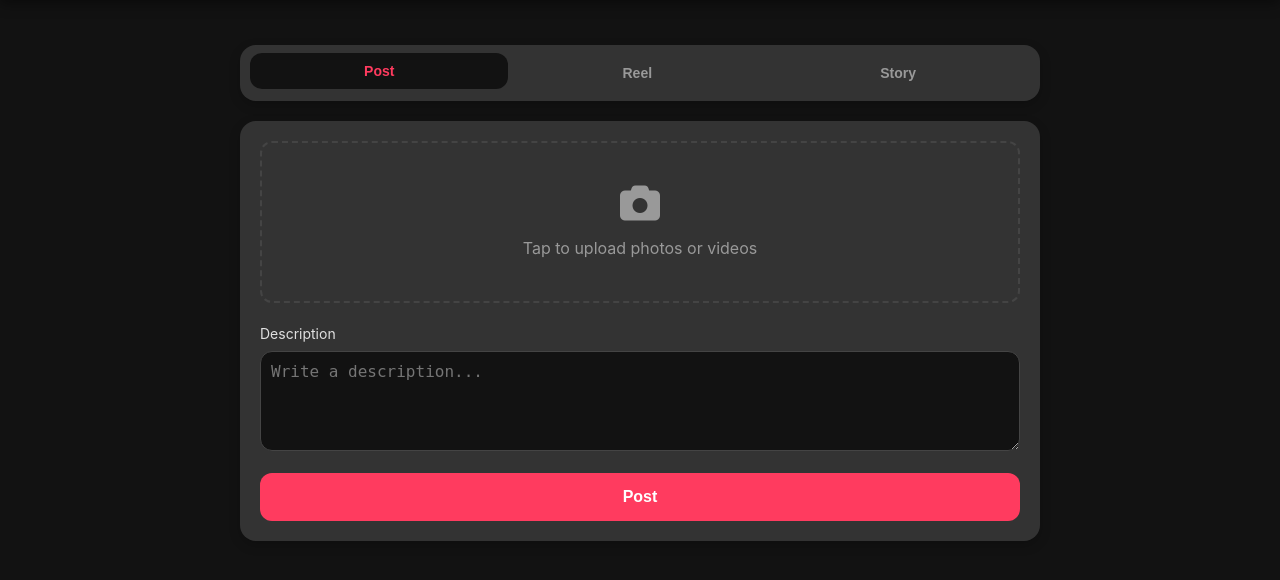
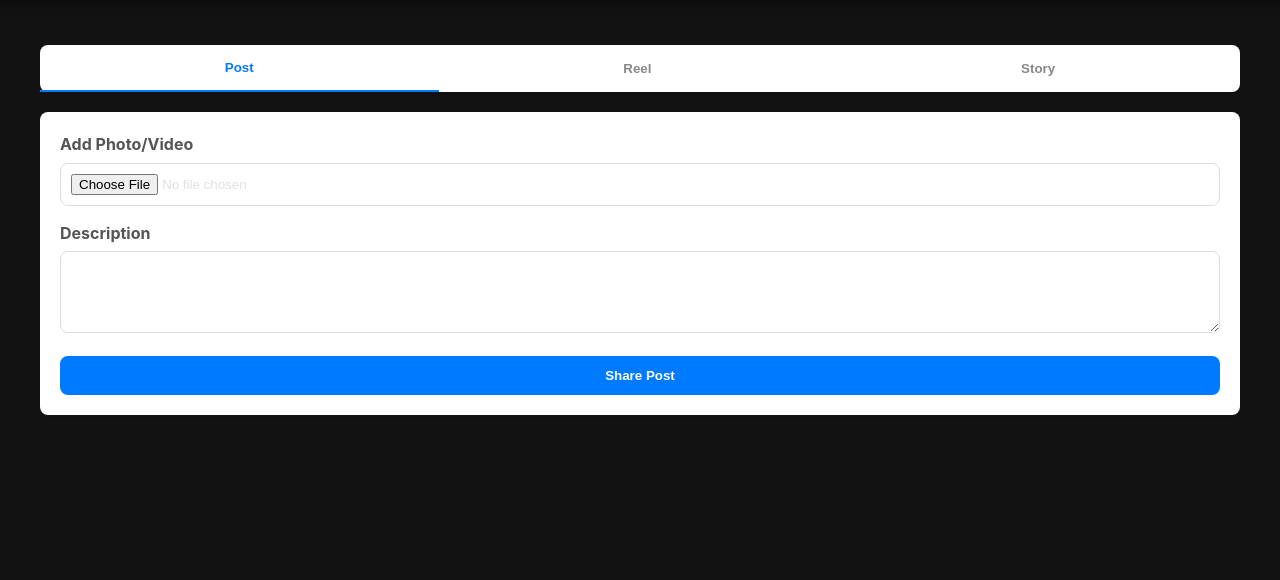
Before and after one commit to Hencheng2/fin, a Django app: template templates/add.html in a window 1280 px wide. Shown: the part 65-645 px from the top of the page. Run offline with Django 3.2, Linux system fonts and the light colour scheme; the template is opened without the code that fills it, so the values that code supplies are empty.

Commit message:
Update add.html

```diff
--- a/templates/add.html
+++ b/templates/add.html
@@ -1,239 +1,155 @@
 {% extends 'base.html' %}
 {% block title %}Add To{% endblock %}
-
 {% block content %}
 <style>
     .add-container {
         padding: 20px;
-        max-width: 800px;
-        margin: 0 auto;
     }
-    .tabs-navbar {
+    .add-navbar {
         display: flex;
-        justify-content: center;
-        background-color: var(--tertiary-color);
-        border-radius: var(--border-radius-lg);
-        box-shadow: 0 4px 12px rgba(0, 0, 0, 0.2);
+        justify-content: space-around;
+        background-color: #fff;
+        border-radius: 8px;
         margin-bottom: 20px;
+        box-shadow: 0 2px 4px rgba(0,0,0,0.05);
+    }
+    .add-nav-btn {
+        background: none;
+        border: none;
+        color: #888;
+        font-weight: bold;
+        cursor: pointer;
+        padding: 15px 0;
+        flex-grow: 1;
+        text-align: center;
+        transition: color 0.2s ease;
+    }
+    .add-nav-btn.active {
+        color: #007bff;
+        border-bottom: 2px solid #007bff;
+    }
+    .content-form {
+        display: none;
+        background-color: #fff;
+        padding: 20px;
+        border-radius: 8px;
+        box-shadow: 0 2px 4px rgba(0,0,0,0.05);
+    }
+    .content-form.active {
+        display: block;
+    }
+    .form-group {
+        margin-bottom: 15px;
+    }
+    .form-group label {
+        display: block;
+        margin-bottom: 5px;
+        font-weight: bold;
+        color: #555;
+    }
+    .form-group input[type="file"],
+    .form-group textarea,
+    .form-group select {
+        width: 100%;
         padding: 10px;
-        width: 100%;
+        border-radius: 8px;
+        border: 1px solid #ddd;
         box-sizing: border-box;
     }
-    .tabs-btn {
-        background: none;
+    .post-btn {
+        display: block;
+        width: 100%;
+        padding: 12px;
         border: none;
-        padding: 10px 15px;
-        font-size: 14px;
+        background-color: #007bff;
+        color: #fff;
         font-weight: bold;
-        color: var(--text-muted);
+        border-radius: 8px;
         cursor: pointer;
-        transition: color 0.3s ease, transform 0.2s ease;
-        white-space: nowrap;
-        flex-grow: 1;
-        border-radius: var(--border-radius-md);
+        transition: background-color 0.2s ease;
     }
-    .tabs-btn:hover, .tabs-btn.active {
-        color: var(--primary-color);
-        background-color: var(--secondary-color);
-        transform: translateY(-2px);
-    }
-    .content-sections {
-        width: 100%;
-        box-sizing: border-box;
-    }
-    .content-section {
-        display: none;
-        background-color: var(--tertiary-color);
-        padding: 20px;
-        border-radius: var(--border-radius-lg);
-        box-shadow: 0 4px 12px rgba(0, 0, 0, 0.2);
-    }
-    .content-section.active {
-        display: block;
-    }
-    .upload-area {
-        text-align: center;
-        padding: 40px 20px;
-        border: 2px dashed var(--border-color);
-        border-radius: var(--border-radius-md);
-        margin-bottom: 20px;
-        cursor: pointer;
-        transition: background-color 0.3s ease;
-    }
-    .upload-area:hover {
-        background-color: #333;
-    }
-    .upload-area .fa-icon {
-        font-size: 40px;
-        color: var(--text-muted);
-    }
-    .upload-area p {
-        margin: 10px 0 0;
-        color: var(--text-muted);
-    }
-    .input-group {
-        margin-bottom: 15px;
-    }
-    .input-group label {
-        display: block;
-        font-size: 14px;
-        margin-bottom: 5px;
-        color: var(--text-color);
-    }
-    textarea {
-        width: 100%;
-        height: 100px;
-        padding: 10px;
-        border: 1px solid var(--border-color);
-        background-color: var(--secondary-color);
-        color: var(--text-color);
-        border-radius: var(--border-radius-md);
-        box-sizing: border-box;
-        font-size: 16px;
-        resize: vertical;
-        transition: border-color 0.3s;
-    }
-    textarea:focus {
-        outline: none;
-        border-color: var(--primary-color);
-    }
-    .submit-btn {
-        width: 100%;
-        background-color: var(--primary-color);
-        color: #fff;
-        border: none;
-        padding: 15px;
-        border-radius: var(--border-radius-md);
-        font-size: 16px;
-        font-weight: bold;
-        cursor: pointer;
-        transition: background-color 0.3s ease, transform 0.2s ease;
-        text-align: center;
-    }
-    .submit-btn:hover {
-        background-color: var(--primary-light);
-        transform: translateY(-2px);
-    }
-    .visibility-options {
-        display: flex;
-        align-items: center;
-        gap: 10px;
-        margin-bottom: 20px;
-        color: var(--text-color);
-    }
-    .visibility-options select {
-        padding: 8px;
-        border-radius: var(--border-radius-sm);
-        border: 1px solid var(--border-color);
-        background-color: var(--secondary-color);
-        color: var(--text-color);
+    .post-btn:hover {
+        background-color: #0056b3;
     }
 </style>
 
 <div class="add-container">
-    <div class="tabs-navbar">
-        <button class="tabs-btn active" data-tab="post">Post</button>
-        <button class="tabs-btn" data-tab="reel">Reel</button>
-        <button class="tabs-btn" data-tab="story">Story</button>
+    <div class="add-navbar">
+        <button class="add-nav-btn active" id="post-tab-btn">Post</button>
+        <button class="add-nav-btn" id="reel-tab-btn">Reel</button>
+        <button class="add-nav-btn" id="story-tab-btn">Story</button>
     </div>
 
-    <div class="content-sections">
-        <!-- Post Section -->
-        <div class="content-section active" id="post-section">
-            <div class="upload-area" id="post-upload-area">
-                <i class="fas fa-camera fa-icon"></i>
-                <p>Tap to upload photos or videos</p>
-                <input type="file" id="post-media-upload" accept="image/*,video/*" multiple style="display: none;">
+    <div id="post-form" class="content-form active">
+        <div class="form-group">
+            <label for="post-media">Add Photo/Video</label>
+            <input type="file" id="post-media" accept="image/*,video/*">
         </div>
-            <div class="input-group">
-                <label for="post-description">Description</label>
-                <textarea id="post-description" placeholder="Write a description..."></textarea>
+        <div class="form-group">
+            <label for="post-text">Description</label>
+            <textarea id="post-text" rows="4"></textarea>
         </div>
-            <button class="submit-btn" id="post-submit-btn">Post</button>
+        <button class="post-btn">Share Post</button>
     </div>
 
-        <!-- Reel Section -->
-        <div class="content-section" id="reel-section">
-            <div class="upload-area" id="reel-upload-area">
-                <i class="fas fa-video fa-icon"></i>
-                <p>Tap to upload a video</p>
-                <input type="file" id="reel-media-upload" accept="video/*" style="display: none;">
+    <div id="reel-form" class="content-form">
+        <div class="form-group">
+            <label for="reel-media">Add Video/Photo with Audio</label>
+            <input type="file" id="reel-media" accept="video/*,image/*">
         </div>
-            <div class="input-group">
-                <label for="reel-description">Description</label>
-                <textarea id="reel-description" placeholder="Write a description..."></textarea>
+        <div class="form-group">
+            <label for="reel-text">Description</label>
+            <textarea id="reel-text" rows="4"></textarea>
         </div>
-            <button class="submit-btn" id="reel-submit-btn">Share Reel</button>
+        <button class="post-btn">Share Reel</button>
     </div>
 
-        <!-- Story Section -->
-        <div class="content-section" id="story-section">
-            <div class="upload-area" id="story-upload-area">
-                <i class="fas fa-image fa-icon"></i>
-                <p>Tap to upload a photo or video (max 30s)</p>
-                <input type="file" id="story-media-upload" accept="image/*,video/*" style="display: none;">
+    <div id="story-form" class="content-form">
+        <div class="form-group">
+            <label for="story-media">Add Story</label>
+            <input type="file" id="story-media" accept="image/*,video/*,audio/*">
         </div>
-            <div class="visibility-options">
-                <label for="story-visibility">Visible to:</label>
-                <select id="story-visibility">
-                    <option value="friends">Friends only</option>
-                    <option value="everyone">Everyone</option>
-                </select>
+        <div class="form-group">
+            <label for="story-text">Description</label>
+            <textarea id="story-text" rows="2"></textarea>
         </div>
-            <button class="submit-btn" id="story-submit-btn">Add Story</button>
+        <button class="post-btn">Share Story</button>
     </div>
 </div>
 
 <script>
     document.addEventListener('DOMContentLoaded', () => {
-            const tabs = document.querySelectorAll('.tabs-btn');
-            const sections = document.querySelectorAll('.content-section');
+        const postBtn = document.getElementById('post-tab-btn');
+        const reelBtn = document.getElementById('reel-tab-btn');
+        const storyBtn = document.getElementById('story-tab-btn');
 
-            tabs.forEach(tab => {
-                tab.addEventListener('click', () => {
-                    tabs.forEach(t => t.classList.remove('active'));
-                    tab.classList.add('active');
+        const postForm = document.getElementById('post-form');
+        const reelForm = document.getElementById('reel-form');
+        const storyForm = document.getElementById('story-form');
 
-                    const targetTab = tab.dataset.tab;
-                    sections.forEach(section => {
-                        section.classList.remove('active');
-                        if (section.id === `${targetTab}-section`) {
-                            section.classList.add('active');
-                        }
+        const showForm = (form) => {
+            document.querySelectorAll('.add-nav-btn').forEach(btn => btn.classList.remove('active'));
+            document.querySelectorAll('.content-form').forEach(f => f.classList.remove('active'));
+            form.classList.add('active');
+        };
+
+        postBtn.addEventListener('click', () => {
+            showForm(postForm);
+            postBtn.classList.add('active');
         });
+        reelBtn.addEventListener('click', () => {
+            showForm(reelForm);
+            reelBtn.classList.add('active');
         });
+        storyBtn.addEventListener('click', () => {
+            showForm(storyForm);
+            storyBtn.classList.add('active');
         });
 
-            // Post upload and submit logic
-            document.getElementById('post-upload-area').addEventListener('click', () => {
-                document.getElementById('post-media-upload').click();
-            });
-            document.getElementById('post-submit-btn').addEventListener('click', () => {
-                const description = document.getElementById('post-description').value;
-                const mediaFiles = document.getElementById('post-media-upload').files;
-                // Your backend API call to create a post goes here
-            });
-
-            // Reel upload and submit logic
-            document.getElementById('reel-upload-area').addEventListener('click', () => {
-                document.getElementById('reel-media-upload').click();
-            });
-            document.getElementById('reel-submit-btn').addEventListener('click', () => {
-                const description = document.getElementById('reel-description').value;
-                const mediaFile = document.getElementById('reel-media-upload').files[0];
-                // Your backend API call to create a reel goes here
-            });
-
-            // Story upload and submit logic
-            document.getElementById('story-upload-area').addEventListener('click', () => {
-                document.getElementById('story-media-upload').click();
-            });
-            document.getElementById('story-submit-btn').addEventListener('click', () => {
-                const mediaFile = document.getElementById('story-media-upload').files[0];
-                const visibility = document.getElementById('story-visibility').value;
-                // Your backend API call to create a story goes here
+        // Backend integration logic
+        document.querySelector('#post-form .post-btn').addEventListener('click', () => {
+            // Logic to handle post creation and API call
         });
     });
 </script>
-</div>
 {% endblock %}
```
Lines whose indentation alone changed are shown as unchanged.
